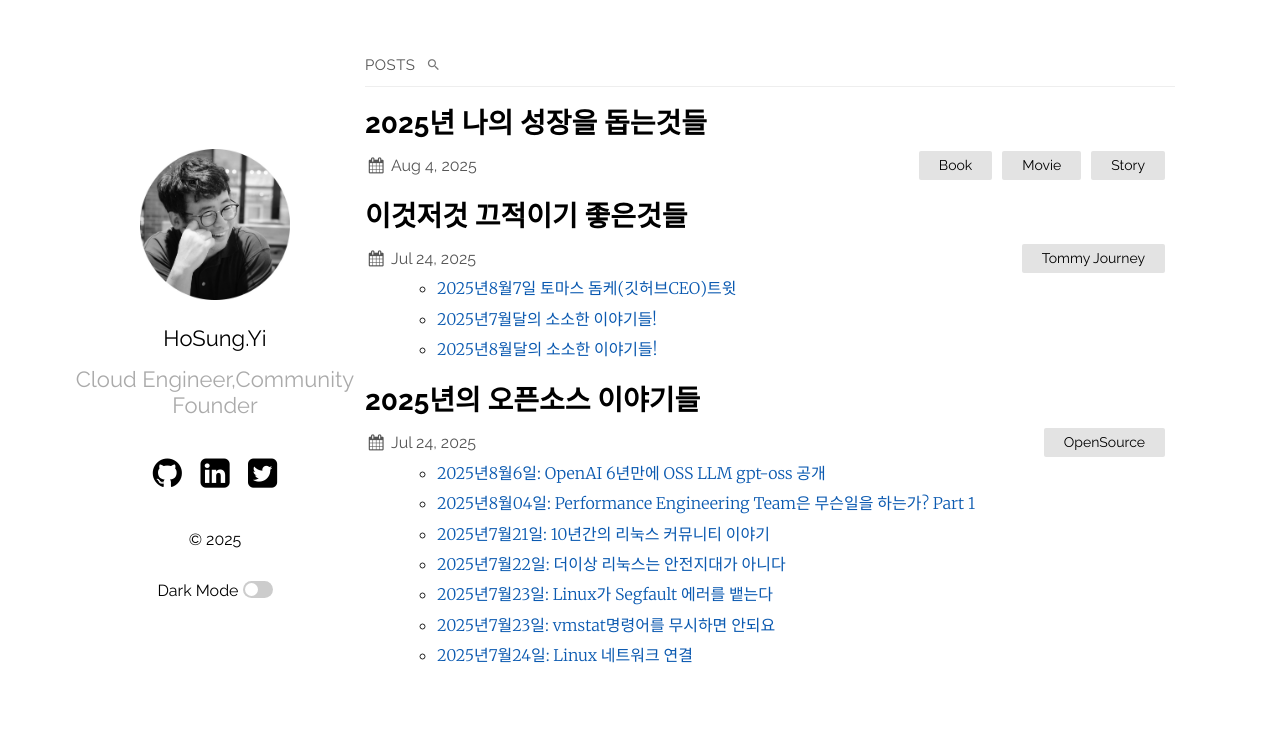
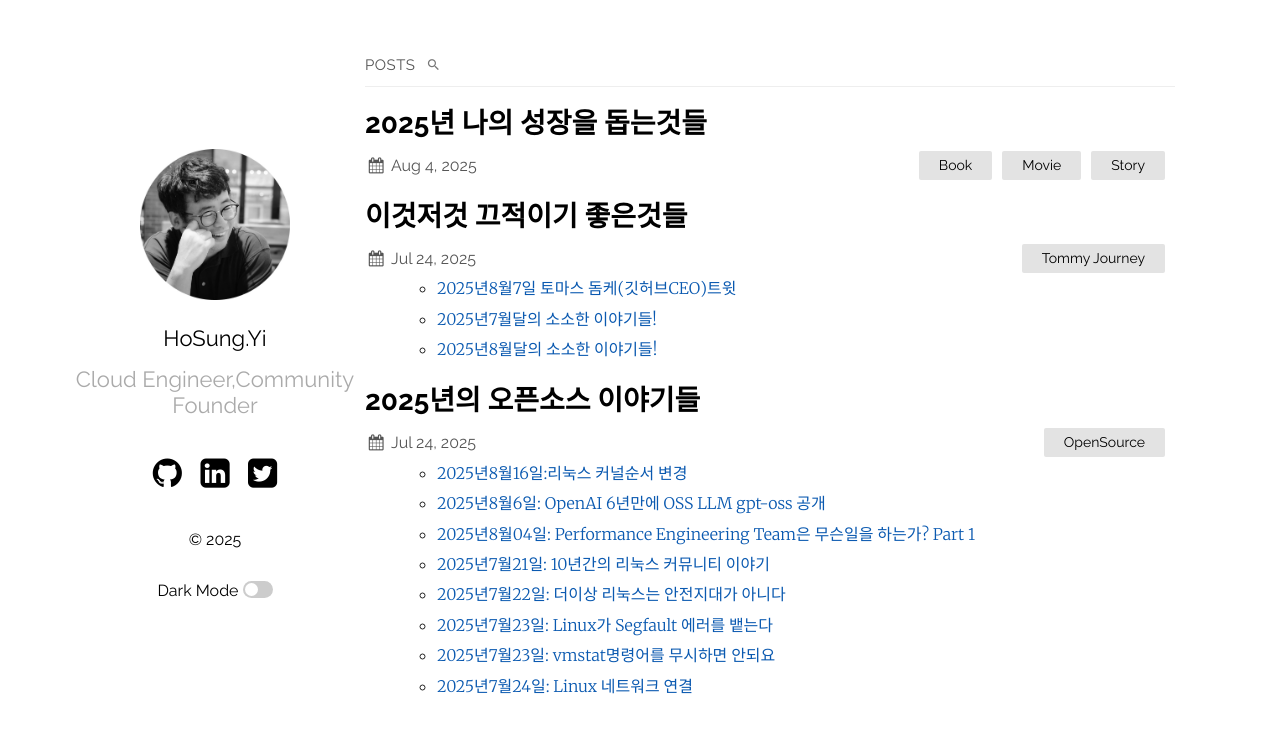
Before and after one commit to hslee77/hslee77.github.io, a Jekyll site: the page built from index.md, in a window 1280 px wide. Shown: the top 733 px of the page. Built offline with Jekyll 4.4.1, drawn with Linux system fonts in a browser that asks for light colours; part of the change alters nothing that is shown.

Commit message:
kernel update v1.0

````diff
--- a/_posts/2025-07-24-CIQ.md
+++ b/_posts/2025-07-24-CIQ.md
@@ -5,6 +5,7 @@ date:   2025-07-24 13:10:36 +0900
 categories: [OpenSource]
 ---
 
+- [2025년8월16일:리눅스 커널순서 변경](https://hslee77.github.io/wiki/linux/2025-08-16-kernel.html)
 - [2025년8월6일: OpenAI 6년만에 OSS LLM gpt-oss 공개](https://hslee77.github.io/wiki/linux/2025-08-06-OpenAI.html)
 - [2025년8월04일: Performance Engineering Team은 무슨일을 하는가? Part 1](https://hslee77.github.io/wiki/linux/2025-08-05-PerformanceTeam.html)
 - [2025년7월21일: 10년간의 리눅스 커뮤니티 이야기 ](https://hslee77.github.io/wiki/linux/2021-05-07-LinuxSeminar-History.html)
--- /dev/null
+++ b/wiki/linux/2025-08-16-kernel.md
@@ -0,0 +1,181 @@
+---
+layout: post
+title:  "Rocky Linux 9 커널 순서 바꾸기"
+date:   2025-08-16 01:16:40 +0900
+categories: [Linux, system]
+---
+
+### 1. 커널 순서 바꾸기
+
+* 리눅스 시스템에서 커널 업데이트 이후에 새롭게 설치된 커널 버젼에 대한 확인 및 순서 변경
+* 클라우드/온프렘 시스템 변경 작업에 있어서는 은근 손이 많이 가는 작업이기는 하다.
+
+### 2. 부팅 가능한 커널 확인
+
+```bash
+sudo grubby --info=ALL | grep ^kernel
+..
+kernel=/boot/vmlinuz-5.14.0-427.13.1.el9_4.x86_64
+kernel=/boot/vmlinuz-5.14.0-362.24.2.el9_3.x86_64
+```
+
+### 3. Grub 설정에서 직접 추출
+* (1) BIOS 기반의 시스템에 설치된 커널
+* (2) UFI 기반의 시스템에 설치된 커널
+
+```bash
+(1) awk -F\' '$1=="menuentry " {print $2}' /etc/grub2.cfg
+(2) awk -F\' '$1=="menuentry " {print $2}' /etc/grub2-efi.cfg
+```
+
+### 4. 커널 Default 변경 및 확인
+* 커널에 대한 기본 설정 부터 grub.cfg 파일 재생성 절차
+
+```bash
+(1) sudo grub2-set-default 'Rocky Linux (5.14.0-427.13.1.el9_4.x86_64) 9.4 (Blue Onyx)'
+(2) sudo grub2-editenv list
+(3) sudo grub2-mkconfig -o /boot/grub2/grub.cfg
+(4) sudo grub2-mkconfig -o /boot/efi/EFI/rocky/grub.cfg
+```
+### 5.grubby 명령을 사용한 Default 커널 변경 및 확인
+* grubby 명령을 이용한 기본 커널 설정 및 확인 방법
+
+```bash
+(1) sudo grubby --set-default /boot/vmlinuz-5.14.0-427.13.1.el9_4.x86_64
+(2) sudo grubby --default-kernel
+```
+
+### 5. 커널 변경 자동화 스크립트
+* BIOS/UEFI 자동 감지 → 설치된 커널 목록 출력 → 번호 선택 → 기본 부팅 커널 변경 순서로 동작
+* Rocky Linux 9(BLS 기반)에서는 grubby가 가장 안전하므로 우선 사용하고, 없으면 GRUB 메뉴 타이틀을 이용한 대안을 제공.
+* 저장: /usr/local/sbin/set-default-kernel.sh (루트로 실행)
+
+```bash
+#!/usr/bin/env bash
+#
+# set-default-kernel.sh
+# Rocky Linux 9: Detect BIOS/UEFI -> list installed kernels -> set default kernel
+# Requires: grubby (preferred). Falls back to grub2-set-default if grubby is missing.
+
+set -euo pipefail
+
+# --- Helpers ---
+die() { echo "ERROR: $*" >&2; exit 1; }
+need_root() {
+  if [[ $EUID -ne 0 ]]; then
+    echo "[i] Root 권한이 필요합니다. sudo로 재실행합니다..."
+    exec sudo -E "$0" "$@"
+  fi
+}
+
+# --- Ensure root ---
+need_root "$@"
+
+# --- Detect firmware ---
+if [[ -d /sys/firmware/efi ]]; then
+  FW="UEFI"
+  GRUB_CFG_READ="/etc/grub2-efi.cfg"
+  GRUB_CFG_WRITE="/boot/efi/EFI/rocky/grub.cfg"
+else
+  FW="BIOS"
+  GRUB_CFG_READ="/etc/grub2.cfg"
+  GRUB_CFG_WRITE="/boot/grub2/grub.cfg"
+fi
+
+echo "[i] Firmware : $FW"
+echo "[i] GRUB cfg : read=$GRUB_CFG_READ, write=$GRUB_CFG_WRITE"
+
+HAVE_GRUBBY=0
+if command -v grubby >/dev/null 2>&1; then
+  HAVE_GRUBBY=1
+fi
+
+CURRENT_RUNNING="$(uname -r || true)"
+
+echo
+echo "===== Installed kernels ====="
+KERNELS=()        # e.g. /boot/vmlinuz-5.14.0-...
+TITLES=()         # GRUB menu titles
+
+if [[ $HAVE_GRUBBY -eq 1 ]]; then
+  # Collect from grubby (BLS-aware)
+  mapfile -t KERNELS < <(grubby --info=ALL | awk -F= '/^kernel=/{print $2}')
+  mapfile -t TITLES  < <(grubby --info=ALL | awk -F= '/^title=/{print $2}')
+  DEFAULT_KERNEL="$(grubby --default-kernel 2>/dev/null || true)"
+  DEFAULT_TITLE="$(grubby --info="$DEFAULT_KERNEL" 2>/dev/null | awk -F= '/^title=/{print $2}')"
+else
+  echo "[!] grubby가 없습니다. 가능한 경우 설치를 권장합니다: dnf install -y grubby"
+  # Fallback: parse GRUB menu entries (exclude rescue)
+  mapfile -t TITLES < <(awk -F"'" '$1=="menuentry " && $2 !~ /rescue/ {print $2}' "$GRUB_CFG_READ" 2>/dev/null || true)
+  # We won't have /boot/vmlinuz paths reliably; fill placeholders
+  for _ in "${TITLES[@]}"; do KERNELS+=("N/A-without-grubby"); done
+  DEFAULT_TITLE="$(/usr/bin/grub2-editenv list 2>/dev/null | awk -F= '$1=="saved_entry"{print $2}')"
+  DEFAULT_KERNEL=""
+fi
+
+if [[ ${#TITLES[@]} -eq 0 ]]; then
+  die "설치된 커널 목록을 찾지 못했습니다."
+fi
+
+for i in "${!TITLES[@]}"; do
+  idx=$((i+1))
+  mark=""
+  if [[ -n "${DEFAULT_TITLE:-}" && "${TITLES[$i]}" == "$DEFAULT_TITLE" ]]; then
+    mark="*default"
+  fi
+  # Try to derive version for nicer display
+  ver="${KERNELS[$i]##*/vmlinuz-}"
+  if [[ "$ver" == "${KERNELS[$i]}" || -z "$ver" ]]; then
+    # attempt from title: "Rocky Linux (5.14.0-...) ..."
+    ver="$(sed -n 's/.*(\(.*\)).*/\1/p' <<< "${TITLES[$i]}")"
+  fi
+  running_mark=""
+  if [[ -n "$CURRENT_RUNNING" && "$ver" == "$CURRENT_RUNNING" ]]; then
+    running_mark="(running)"
+  fi
+  printf "%2d) %-70s  %-28s %s\n" "$idx" "${TITLES[$i]}" "$ver" "$mark $running_mark"
+done
+
+echo
+read -rp "-> 기본 부팅으로 설정할 번호를 입력하세요: " CHOICE
+if ! [[ "$CHOICE" =~ ^[0-9]+$ ]] || (( CHOICE < 1 || CHOICE > ${#TITLES[@]} )); then
+  die "잘못된 선택입니다."
+fi
+
+SEL_INDEX=$((CHOICE-1))
+SEL_TITLE="${TITLES[$SEL_INDEX]}"
+SEL_KERNEL="${KERNELS[$SEL_INDEX]}"
+
+echo
+echo "[i] 선택된 항목:"
+echo "    Title : $SEL_TITLE"
+echo "    Kernel: ${SEL_KERNEL}"
+
+# --- Apply change ---
+if [[ $HAVE_GRUBBY -eq 1 && -n "$SEL_KERNEL" && "$SEL_KERNEL" != "N/A-without-grubby" ]]; then
+  echo "[i] grubby로 기본 커널 설정 중..."
+  grubby --set-default "$SEL_KERNEL"
+  NEW_DEFAULT="$(grubby --default-kernel || true)"
+  echo "[i] 기본 커널 -> $NEW_DEFAULT"
+else
+  echo "[i] grubby 미사용 경로: GRUB saved_entry를 타이틀로 설정합니다."
+  grub2-set-default "$SEL_TITLE"
+  # 재생성(보수적): 일부 환경에서 필요치 않을 수 있으나 안전을 위해 반영
+  if [[ -w "$GRUB_CFG_WRITE" ]]; then
+    echo "[i] grub2-mkconfig 실행 중..."
+    grub2-mkconfig -o "$GRUB_CFG_WRITE" >/dev/null
+  else
+    echo "[!] $GRUB_CFG_WRITE 쓰기가 불가하여 mkconfig를 건너뜁니다."
+  fi
+  echo "[i] 현재 saved_entry:"
+  grub2-editenv list || true
+fi
+
+echo
+echo "완료되었습니다. 재부팅 후 적용됩니다."
+echo "현재 실행 중인 커널: $CURRENT_RUNNING"
+```
+* 목록에서 번호 입력 → 해당 커널이 기본 부팅 항목으로 설정.
+* grubby가 있으면 BLS 엔트리를 안전하게 갱신하고
+* 없을 때는 grub2-set-default로 **GRUB 저장 엔트리(saved_entry)**를 변경
+* 적용은 재부팅 후 반영.
````
